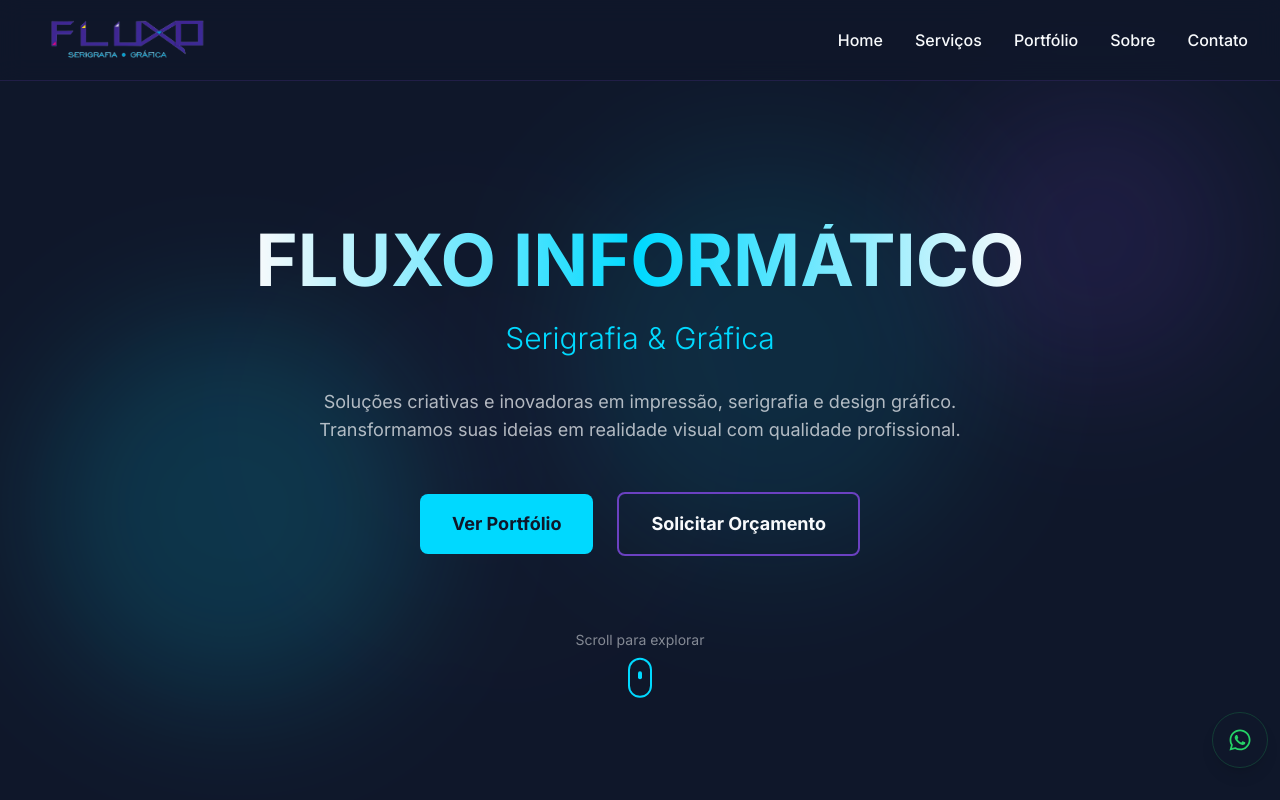
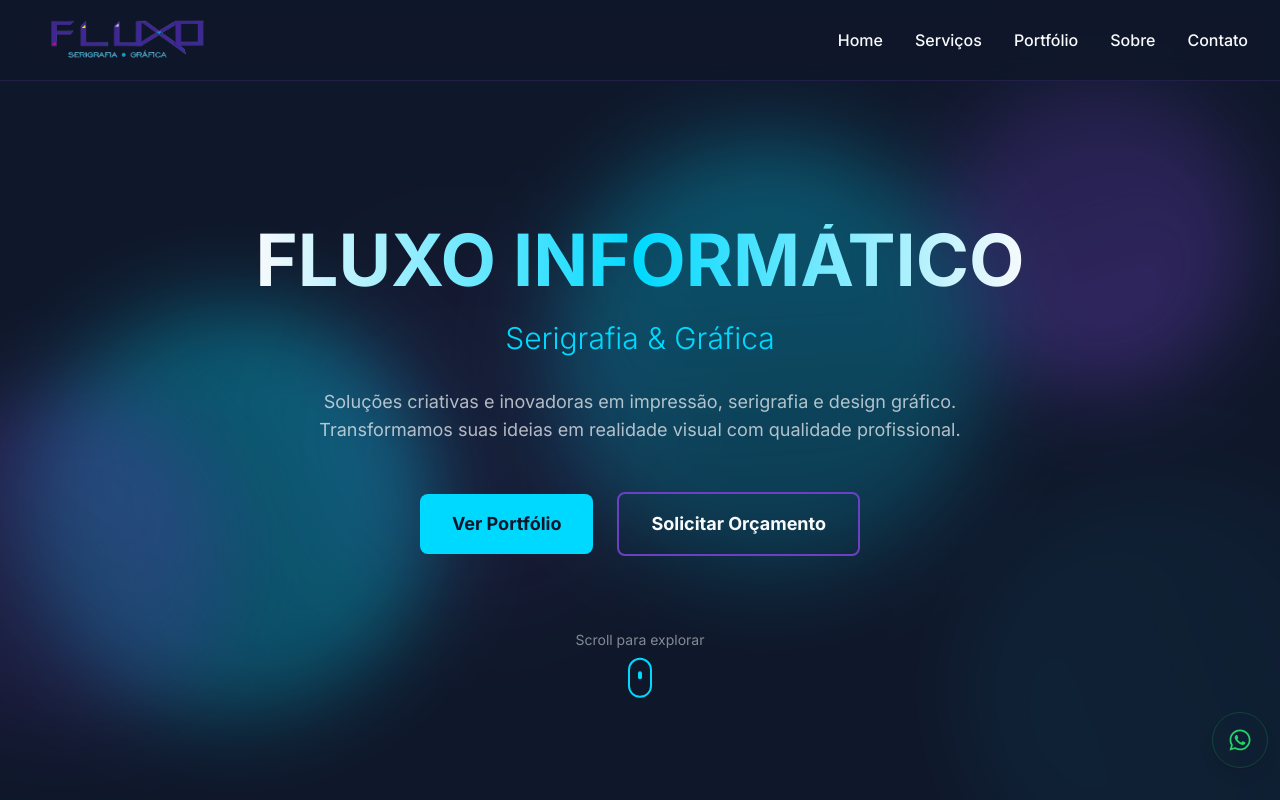
Before and after one commit to jsabonet/fluxo, a React (Vite) app in the folder portfolio/: page / in a window 1280 px wide. Shown: the top 800 px of the page. Built offline with nearby package versions, Linux system fonts and the light colour scheme.

Commit message:
Enhance: Add contours, gradients, shadows and glow effects to rotating flow elements for better visibility

```diff
--- a/portfolio/src/components/About.jsx
+++ b/portfolio/src/components/About.jsx
@@ -35,12 +35,18 @@ const About = () => {
       <motion.div
         animate={{ rotate: 360 }}
         transition={{ duration: 18, repeat: Infinity, ease: 'linear' }}
-        className="absolute -bottom-20 sm:-bottom-40 -right-20 sm:-right-40 w-32 sm:w-56 md:w-80 h-32 sm:h-56 md:h-80 bg-secondary/12 rounded-full blur-3xl"
+        className="absolute -bottom-20 sm:-bottom-40 -right-20 sm:-right-40 w-32 sm:w-56 md:w-80 h-32 sm:h-56 md:h-80 bg-gradient-to-br from-secondary/35 to-secondary/15 rounded-full blur-2xl ring-2 ring-secondary/40 shadow-md shadow-secondary/25"
+        style={{
+          boxShadow: '0 0 40px rgba(0, 217, 255, 0.35), inset 0 0 40px rgba(0, 217, 255, 0.1)'
+        }}
       />
       <motion.div
         animate={{ rotate: -360 }}
         transition={{ duration: 22, repeat: Infinity, ease: 'linear' }}
-        className="absolute -top-20 sm:-top-40 -left-20 sm:-left-40 w-32 sm:w-56 md:w-80 h-32 sm:h-56 md:h-80 bg-primary/12 rounded-full blur-3xl"
+        className="absolute -top-20 sm:-top-40 -left-20 sm:-left-40 w-32 sm:w-56 md:w-80 h-32 sm:h-56 md:h-80 bg-gradient-to-tr from-primary/35 to-primary/15 rounded-full blur-2xl ring-2 ring-primary/40 shadow-md shadow-primary/25"
+        style={{
+          boxShadow: '0 0 40px rgba(107, 65, 193, 0.35), inset 0 0 40px rgba(107, 65, 193, 0.1)'
+        }}
       />
       <motion.div
         animate={{ scale: [1, 1.15, 1], rotateZ: 360 }}
@@ -48,7 +54,10 @@ const About = () => {
           scale: { duration: 8, repeat: Infinity, ease: 'easeInOut' },
           rotateZ: { duration: 15, repeat: Infinity, ease: 'linear' }
         }}
-        className="absolute top-1/2 right-1/4 w-32 sm:w-56 md:w-80 h-32 sm:h-56 md:h-80 bg-secondary/10 rounded-full blur-3xl"
+        className="absolute top-1/2 right-1/4 w-32 sm:w-56 md:w-80 h-32 sm:h-56 md:h-80 bg-gradient-to-br from-secondary/30 to-secondary/10 rounded-full blur-2xl ring-2 ring-secondary/35 shadow-sm shadow-secondary/20"
+        style={{
+          boxShadow: '0 0 35px rgba(0, 217, 255, 0.3), inset 0 0 35px rgba(0, 217, 255, 0.08)'
+        }}
       />
 
       <div className="max-w-7xl mx-auto relative z-10">
--- a/portfolio/src/components/Contact.jsx
+++ b/portfolio/src/components/Contact.jsx
@@ -85,12 +85,18 @@ const Contact = () => {
       <motion.div
         animate={{ rotate: 360 }}
         transition={{ duration: 20, repeat: Infinity, ease: 'linear' }}
-        className="absolute top-0 left-0 w-40 sm:w-64 md:w-96 h-40 sm:h-64 md:h-96 bg-primary/12 rounded-full blur-3xl"
+        className="absolute top-0 left-0 w-40 sm:w-64 md:w-96 h-40 sm:h-64 md:h-96 bg-gradient-to-br from-primary/40 to-primary/20 rounded-full blur-2xl ring-2 ring-primary/50 shadow-lg shadow-primary/30"
+        style={{
+          boxShadow: '0 0 40px rgba(107, 65, 193, 0.4), inset 0 0 40px rgba(107, 65, 193, 0.15)'
+        }}
       />
       <motion.div
         animate={{ rotate: -360 }}
         transition={{ duration: 25, repeat: Infinity, ease: 'linear' }}
-        className="absolute bottom-0 right-0 w-40 sm:w-64 md:w-96 h-40 sm:h-64 md:h-96 bg-secondary/12 rounded-full blur-3xl"
+        className="absolute bottom-0 right-0 w-40 sm:w-64 md:w-96 h-40 sm:h-64 md:h-96 bg-gradient-to-tr from-secondary/40 to-secondary/20 rounded-full blur-2xl ring-2 ring-secondary/50 shadow-lg shadow-secondary/30"
+        style={{
+          boxShadow: '0 0 50px rgba(0, 217, 255, 0.4), inset 0 0 50px rgba(0, 217, 255, 0.15)'
+        }}
       />
       <motion.div
         animate={{ scale: [1, 1.2, 1], rotateZ: 360 }}
@@ -98,7 +104,10 @@ const Contact = () => {
           scale: { duration: 8, repeat: Infinity, ease: 'easeInOut' },
           rotateZ: { duration: 18, repeat: Infinity, ease: 'linear' }
         }}
-        className="absolute top-1/2 left-1/3 w-32 sm:w-56 md:w-80 h-32 sm:h-56 md:h-80 bg-secondary/10 rounded-full blur-3xl"
+        className="absolute top-1/2 left-1/3 w-32 sm:w-56 md:w-80 h-32 sm:h-56 md:h-80 bg-gradient-to-br from-secondary/35 to-secondary/15 rounded-full blur-2xl ring-2 ring-secondary/40 shadow-md shadow-secondary/25"
+        style={{
+          boxShadow: '0 0 40px rgba(0, 217, 255, 0.35), inset 0 0 40px rgba(0, 217, 255, 0.1)'
+        }}
       />
 
       <div className="max-w-7xl mx-auto relative z-10">
--- a/portfolio/src/components/Hero.jsx
+++ b/portfolio/src/components/Hero.jsx
@@ -35,7 +35,10 @@ const Hero = () => {
           rotate: { duration: 12, repeat: Infinity, ease: 'linear' },
           y: { duration: 10, repeat: Infinity, ease: 'easeInOut' }
         }}
-        className="absolute top-10 sm:top-20 right-5 sm:right-10 w-32 sm:w-48 md:w-72 h-32 sm:h-48 md:h-72 bg-primary/15 rounded-full blur-3xl"
+        className="absolute top-10 sm:top-20 right-5 sm:right-10 w-32 sm:w-48 md:w-72 h-32 sm:h-48 md:h-72 bg-gradient-to-br from-primary/40 to-primary/20 rounded-full blur-2xl ring-2 ring-primary/50 shadow-lg shadow-primary/30"
+        style={{
+          boxShadow: '0 0 40px rgba(107, 65, 193, 0.4), inset 0 0 40px rgba(107, 65, 193, 0.15)'
+        }}
       />
       <motion.div
         animate={{
@@ -46,20 +49,26 @@ const Hero = () => {
           rotate: { duration: 15, repeat: Infinity, ease: 'linear' },
           y: { duration: 12, repeat: Infinity, ease: 'easeInOut' }
         }}
-        className="absolute bottom-10 sm:bottom-20 left-5 sm:left-10 w-40 sm:w-64 md:w-96 h-40 sm:h-64 md:h-96 bg-secondary/15 rounded-full blur-3xl"
+        className="absolute bottom-10 sm:bottom-20 left-5 sm:left-10 w-40 sm:w-64 md:w-96 h-40 sm:h-64 md:h-96 bg-gradient-to-tr from-secondary/40 to-secondary/20 rounded-full blur-2xl ring-2 ring-secondary/50 shadow-lg shadow-secondary/30"
+        style={{
+          boxShadow: '0 0 50px rgba(0, 217, 255, 0.4), inset 0 0 50px rgba(0, 217, 255, 0.15)'
+        }}
       />
       <motion.div
         animate={{
           scale: [1, 1.2, 1],
           rotateZ: 360,
-          opacity: [0.15, 0.25, 0.15]
+          opacity: [0.25, 0.35, 0.25]
         }}
         transition={{
           scale: { duration: 8, repeat: Infinity, ease: 'easeInOut' },
           rotateZ: { duration: 10, repeat: Infinity, ease: 'linear' },
           opacity: { duration: 8, repeat: Infinity, ease: 'easeInOut' }
         }}
-        className="absolute top-1/3 left-1/4 w-32 sm:w-56 md:w-80 h-32 sm:h-56 md:h-80 bg-primary/10 rounded-full blur-3xl"
+        className="absolute top-1/3 left-1/4 w-32 sm:w-56 md:w-80 h-32 sm:h-56 md:h-80 bg-gradient-to-br from-primary/35 to-primary/15 rounded-full blur-2xl ring-2 ring-primary/40 shadow-md shadow-primary/25"
+        style={{
+          boxShadow: '0 0 35px rgba(107, 65, 193, 0.35), inset 0 0 35px rgba(107, 65, 193, 0.1)'
+        }}
       />
       <motion.div
         animate={{
@@ -72,7 +81,10 @@ const Hero = () => {
           y: { duration: 11, repeat: Infinity, ease: 'easeInOut' },
           scale: { duration: 9, repeat: Infinity, ease: 'easeInOut' }
         }}
-        className="absolute bottom-1/3 right-1/4 w-40 sm:w-64 md:w-96 h-40 sm:h-64 md:h-96 bg-secondary/10 rounded-full blur-3xl"
+        className="absolute bottom-1/3 right-1/4 w-40 sm:w-64 md:w-96 h-40 sm:h-64 md:h-96 bg-gradient-to-tl from-secondary/35 to-secondary/15 rounded-full blur-2xl ring-2 ring-secondary/40 shadow-md shadow-secondary/25"
+        style={{
+          boxShadow: '0 0 45px rgba(0, 217, 255, 0.35), inset 0 0 45px rgba(0, 217, 255, 0.1)'
+        }}
       />
       <motion.div
         animate={{
@@ -83,20 +95,26 @@ const Hero = () => {
           rotate: { duration: 20, repeat: Infinity, ease: 'linear' },
           x: { duration: 13, repeat: Infinity, ease: 'easeInOut' }
         }}
-        className="absolute top-1/2 -left-16 sm:-left-32 w-32 sm:w-64 md:w-80 h-32 sm:h-64 md:h-80 bg-primary/8 rounded-full blur-3xl"
+        className="absolute top-1/2 -left-16 sm:-left-32 w-32 sm:w-64 md:w-80 h-32 sm:h-64 md:h-80 bg-gradient-to-r from-primary/30 to-primary/10 rounded-full blur-2xl ring-2 ring-primary/30 shadow-sm shadow-primary/20"
+        style={{
+          boxShadow: '0 0 30px rgba(107, 65, 193, 0.3), inset 0 0 30px rgba(107, 65, 193, 0.08)'
+        }}
       />
       <motion.div
         animate={{
           scale: [1, 1.1, 1],
           rotateZ: -360,
-          opacity: [0.1, 0.2, 0.1]
+          opacity: [0.2, 0.3, 0.2]
         }}
         transition={{
           scale: { duration: 7, repeat: Infinity, ease: 'easeInOut' },
           rotateZ: { duration: 16, repeat: Infinity, ease: 'linear' },
           opacity: { duration: 7, repeat: Infinity, ease: 'easeInOut' }
         }}
-        className="absolute -bottom-10 sm:-bottom-20 -right-10 sm:-right-20 w-40 sm:w-64 md:w-96 h-40 sm:h-64 md:h-96 bg-secondary/8 rounded-full blur-3xl"
+        className="absolute -bottom-10 sm:-bottom-20 -right-10 sm:-right-20 w-40 sm:w-64 md:w-96 h-40 sm:h-64 md:h-96 bg-gradient-to-bl from-secondary/30 to-secondary/10 rounded-full blur-2xl ring-2 ring-secondary/30 shadow-sm shadow-secondary/20"
+        style={{
+          boxShadow: '0 0 35px rgba(0, 217, 255, 0.3), inset 0 0 35px rgba(0, 217, 255, 0.08)'
+        }}
       />
 
       <motion.div
```
